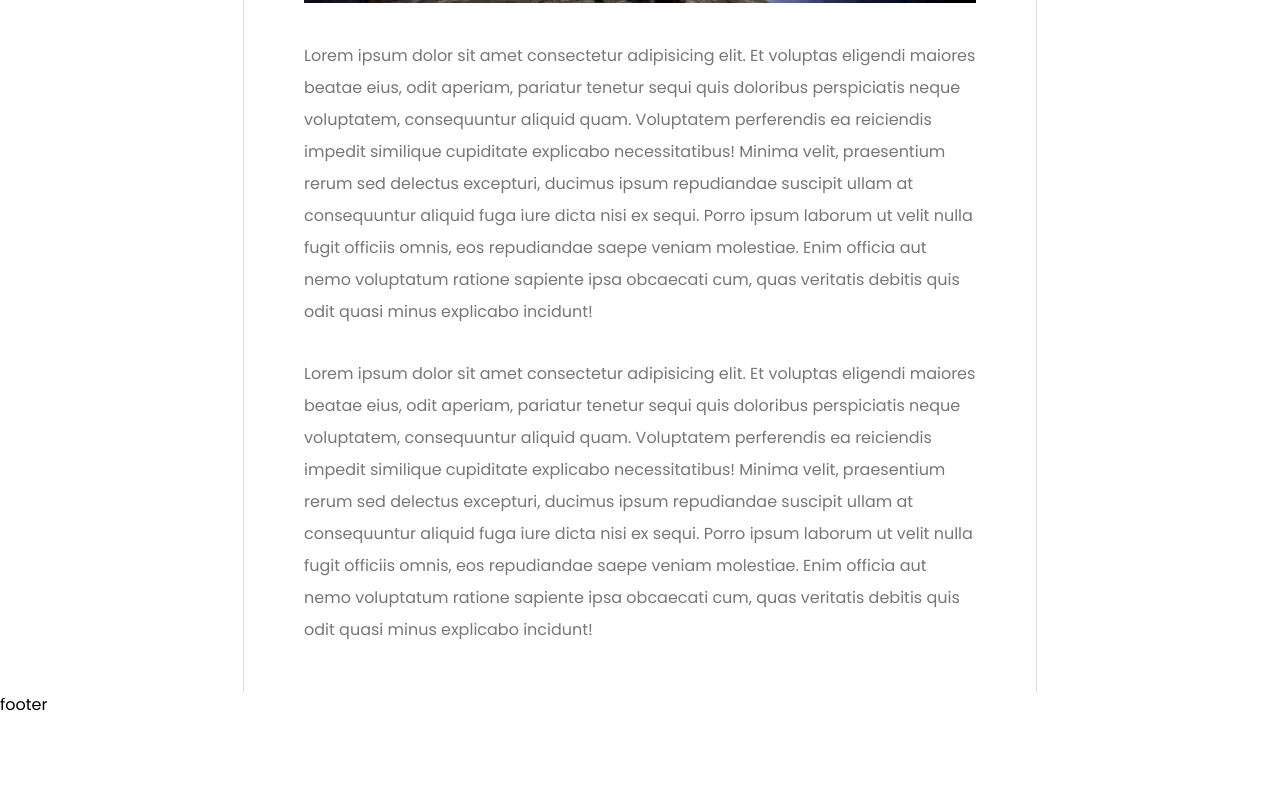
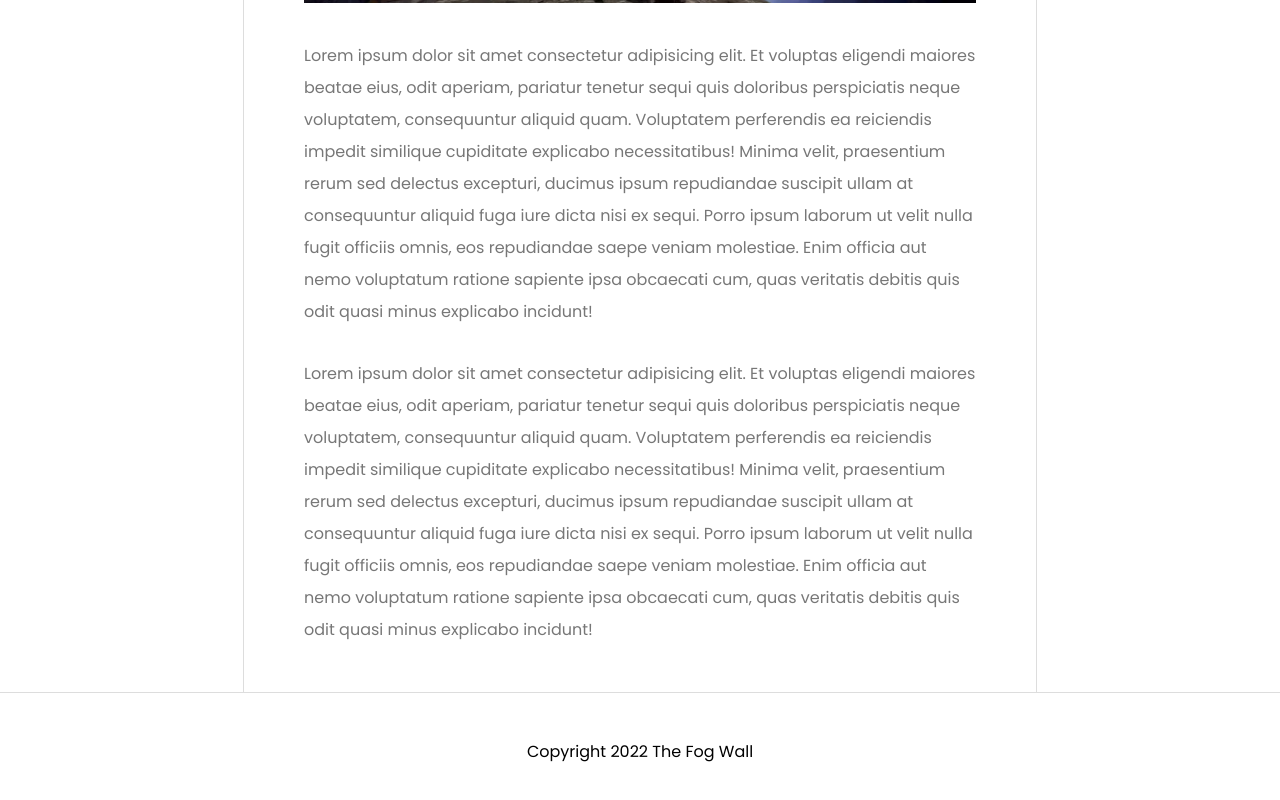
Before and after one commit to andrei-sibisan/holy-grail, a React (Create React App) app: page / in a window 1280 px wide. Shown: the part 760-1560 px from the top of the page. Before the commit the page ends 1477 px from the top, so only its background shows below. Built offline with nearby package versions, Linux system fonts and the light colour scheme.

Commit message:
refact Footer

```diff
--- a/src/components/Footer.jsx
+++ b/src/components/Footer.jsx
@@ -1,5 +1,9 @@
 function Footer() {
-  return "footer";
+  return (
+    <footer>
+      <p>Copyright 2022 The Fog Wall</p>
+    </footer>
+  );
 }
 
 export default Footer;
```
